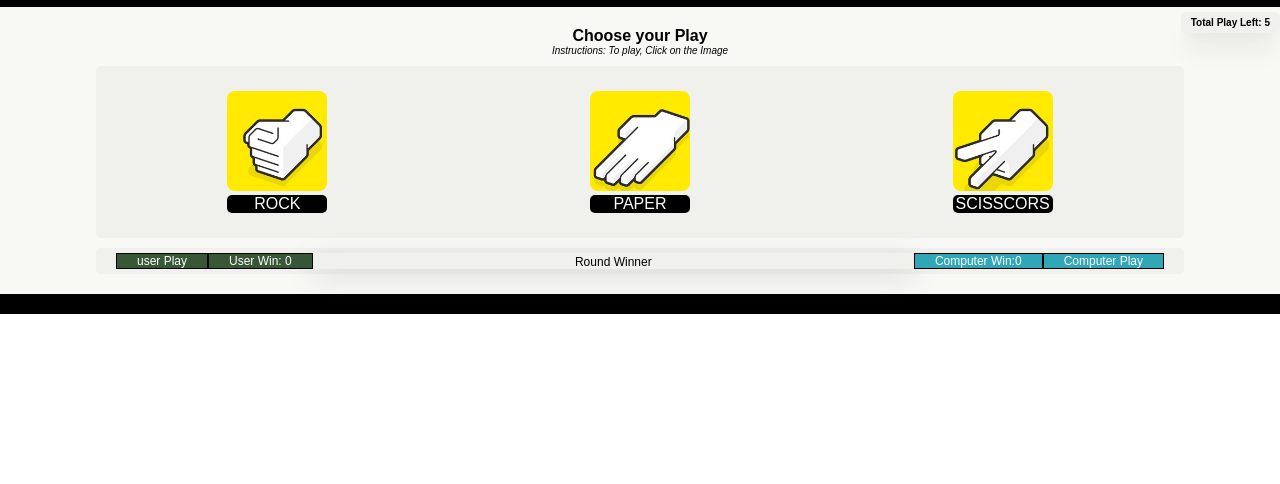
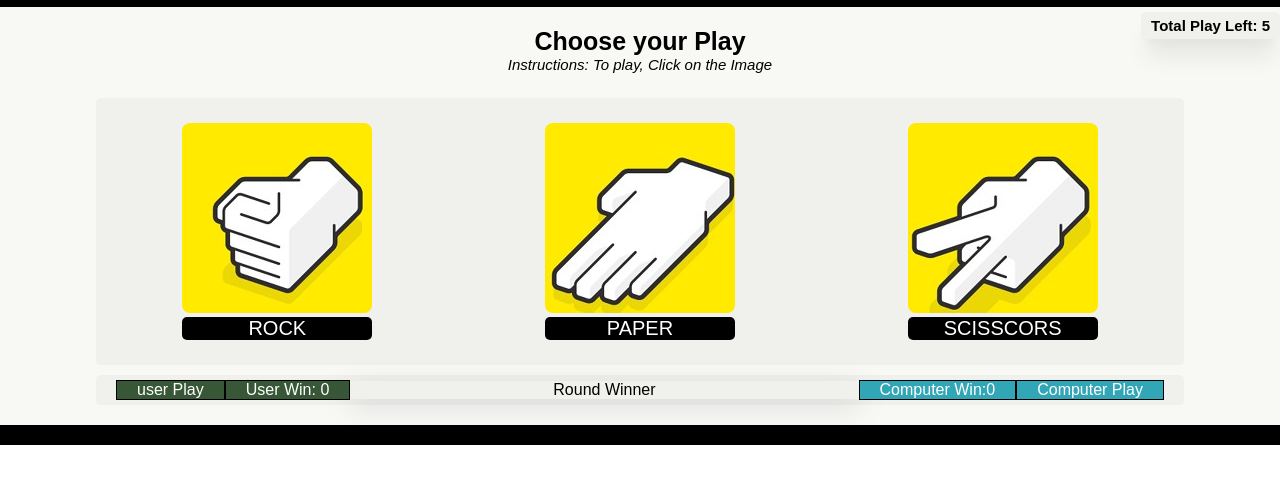
Before and after one commit to rwemakevin/Rochambeau, a plain HTML site: page index.html in a window 1280 px wide. Shown: the part 70-554 px from the top of the page. Drawn offline with Linux system fonts and the light colour scheme; a web font is replaced by a local one.

Commit message:
Edit style.css, resize elements

```diff
--- a/style.css
+++ b/style.css
@@ -39,20 +39,27 @@ body {
     rgba(0, 0, 0, 0.04) 0px 10px 10px -5px;
 }
 
+.counter p {
+  font-size: 15px;
+}
+
 section#play {
   padding: 20px 0;
   background: rgb(248, 248, 245);
 }
 
+section#play > h4 {
+  font-size: 25px;
+}
 section#play > h4,
 section#play > p {
   text-align: center;
 }
 
 section#play > p {
-  font-size: 10px;
+  font-size: 15px;
   font-style: italic;
-  margin-bottom: 10px;
+  margin-bottom: 25px;
 }
 .play-content {
   width: 85%;
@@ -93,10 +100,11 @@ section#play > p {
   background-color: black;
   color: white;
   border-radius: 5px;
+  font-size: 20px;
 }
 
 img {
-  width: 100px;
+  width: 100%;
   height: auto;
   border-radius: 8px;
 }
@@ -125,7 +133,6 @@ img:hover {
 }
 
 .result p {
-  font-size: 12px;
   text-align: center;
 }
 
@@ -154,7 +161,7 @@ section#winner {
 }
 
 section#winner h1 {
-  font-size: 15px;
+  font-size: 25px;
   text-transform: uppercase;
 }
 
```
